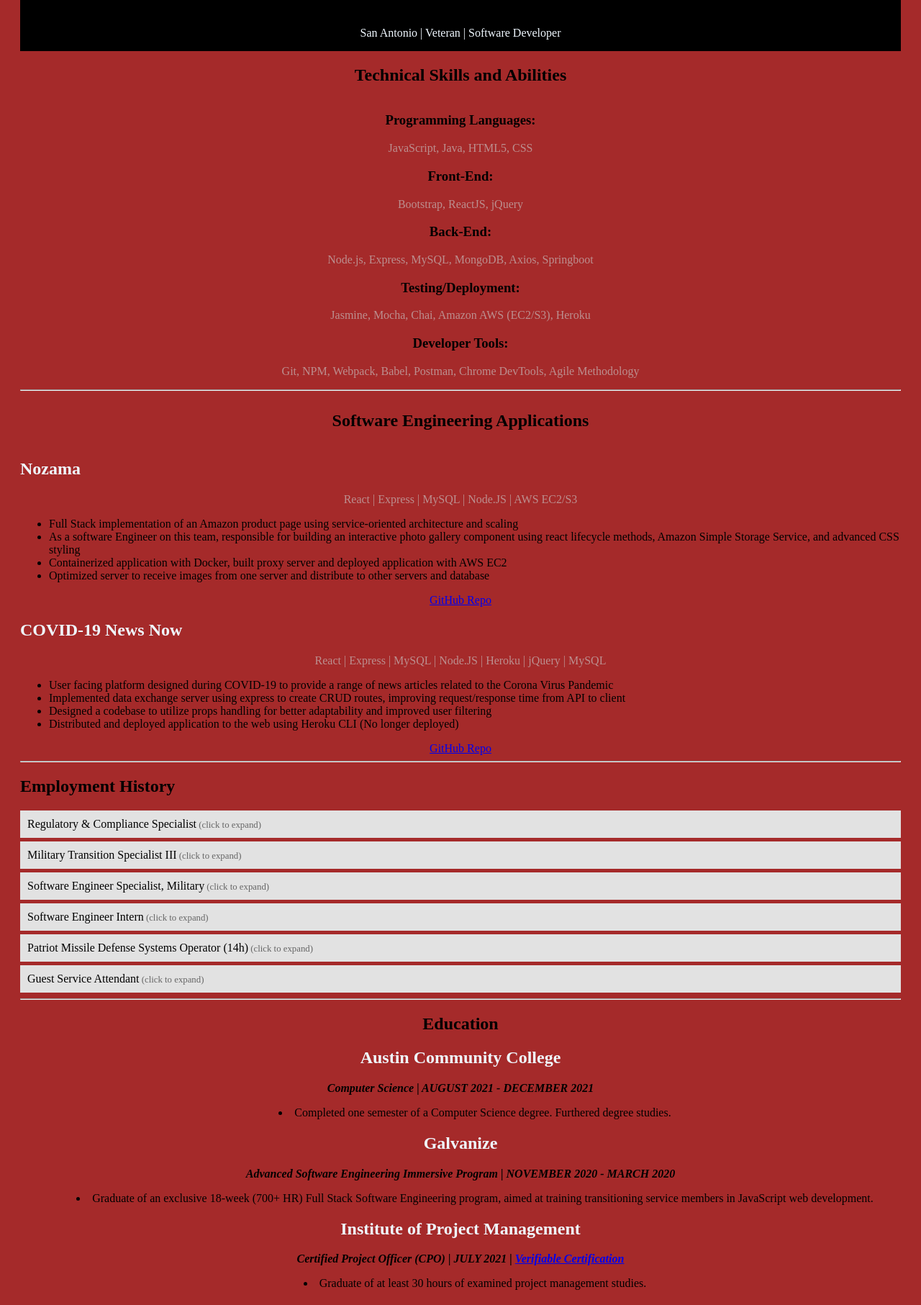
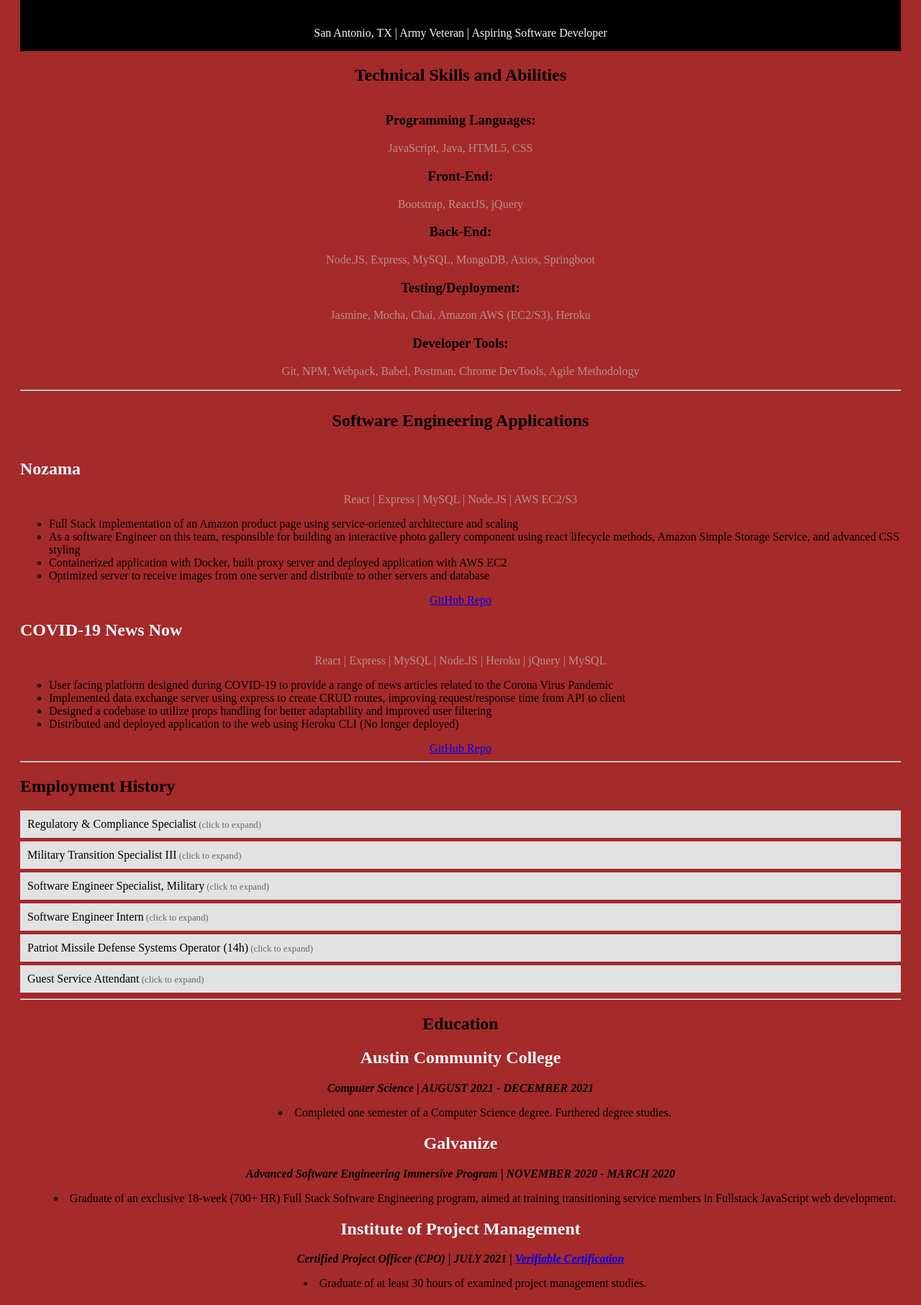
Before and after one commit to polig57/polig57.github.io, a plain HTML site: page index.html in a window 1280 px wide. Shown: the part 327-2140 px from the top of the page at 72% size. Drawn offline with Linux system fonts and the light colour scheme.

Commit message:
Update spelling

```diff
--- a/index.html
+++ b/index.html
@@ -12,7 +12,7 @@
         <div class="header-info">
             <img src="assets/imgs/headshot.JPG" alt="headshot" class="headshot">
             <h1 id="name"> Hipolito Gonzalez III </h1>
-            <p id="headerInfo"> San Antonio | Veteran | Software Developer </p>
+            <p id="headerInfo"> San Antonio, TX | Army Veteran | Aspiring Software Developer </p>
         </div>
     </header>
     <main class="container">
@@ -24,7 +24,7 @@
                 <div class="container skills">
                     <h3>Programming Languages:</h3><p> JavaScript, Java, HTML5, CSS</p>
                     <h3>Front-End:</h3><p> Bootstrap, ReactJS, jQuery </p>
-                    <h3>Back-End:</h3><p> Node.js, Express, MySQL, MongoDB, Axios, Springboot </p>
+                    <h3>Back-End:</h3><p> Node.JS, Express, MySQL, MongoDB, Axios, Springboot </p>
                     <h3>Testing/Deployment:</h3><p> Jasmine, Mocha, Chai, Amazon AWS (EC2/S3), Heroku </p>
                     <h3>Developer Tools:</h3><p> Git, NPM, Webpack, Babel, Postman, Chrome DevTools, Agile Methodology </p>
                 </div>
@@ -100,7 +100,7 @@
                     <div class="card-body">
                         <p> Advanced Software Engineering Immersive Program | NOVEMBER 2020 - MARCH 2020 </p>
                         <ul class="school-list">
-                            <li class="school-bullet">Graduate of an exclusive 18-week (700+ HR) Full Stack Software Engineering program, aimed at training transitioning service members in JavaScript web development.</li>
+                            <li class="school-bullet">Graduate of an exclusive 18-week (700+ HR) Full Stack Software Engineering program, aimed at training transitioning service members in Fullstack JavaScript web development.</li>
                         </ul>
                     </div>
                 </div>
@@ -122,7 +122,7 @@
                     <div class="card-body">
                         <p> Business Management | AUGUST 2018 - DECEMBER 2019 </p>
                         <ul class="school-list">
-                            <li class="school-bullet">Completed one semester of a Computer Science degree. furthered degree studies.</li>
+                            <li class="school-bullet">Completed one semester of a Computer Science degree. Furthered degree studies.</li>
                         </ul>
                     </div>
                 </div>
```
